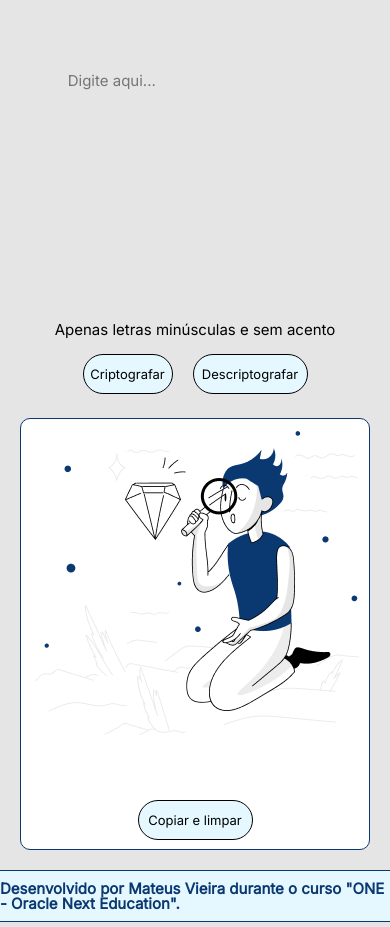
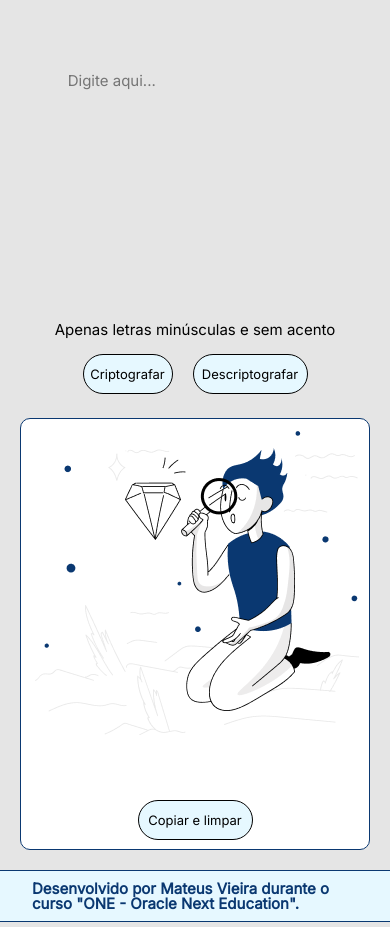
Before and after one commit to MateusVF/AluraProject, a plain HTML site: page index.html in a window 390 px wide. Shown: the part 87-1014 px from the top of the page. Drawn offline with Linux system fonts and the light colour scheme.

Commit message:
Finalizado

```diff
--- a/css/style.css
+++ b/css/style.css
@@ -270,7 +270,14 @@
     display: flex;
     position: relative;
     bottom: 0;
+  }
 
+  .container-f{
+    padding: 1rem;
+  }
+
+  .container-f > h2{
+    padding: 1rem;
   }
 }
 
@@ -278,4 +285,12 @@
     .main-container{
         gap: 15px;
     }
+
+    .container-f{
+      padding: 1rem;
+    }
+
+    .container-f > h2{
+      padding: 1rem;
+    }
 }
```
